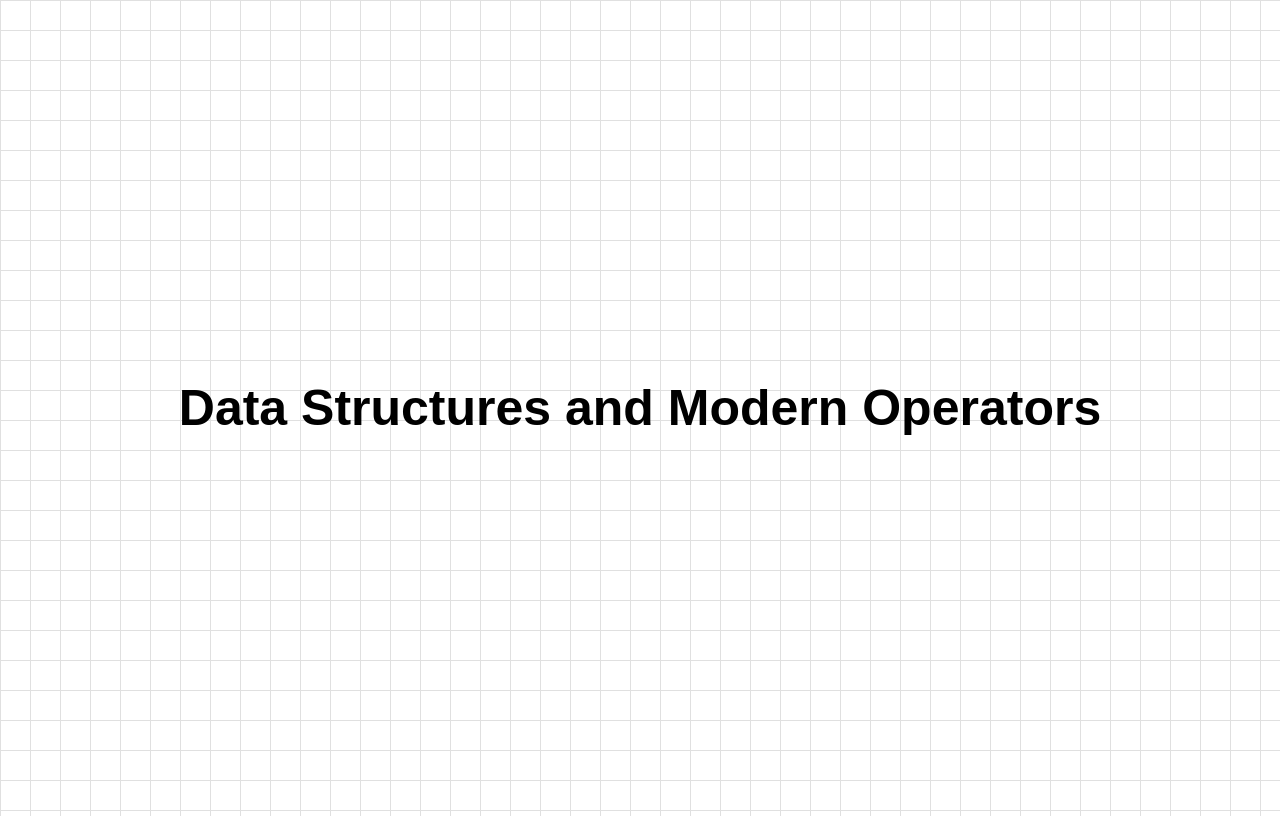
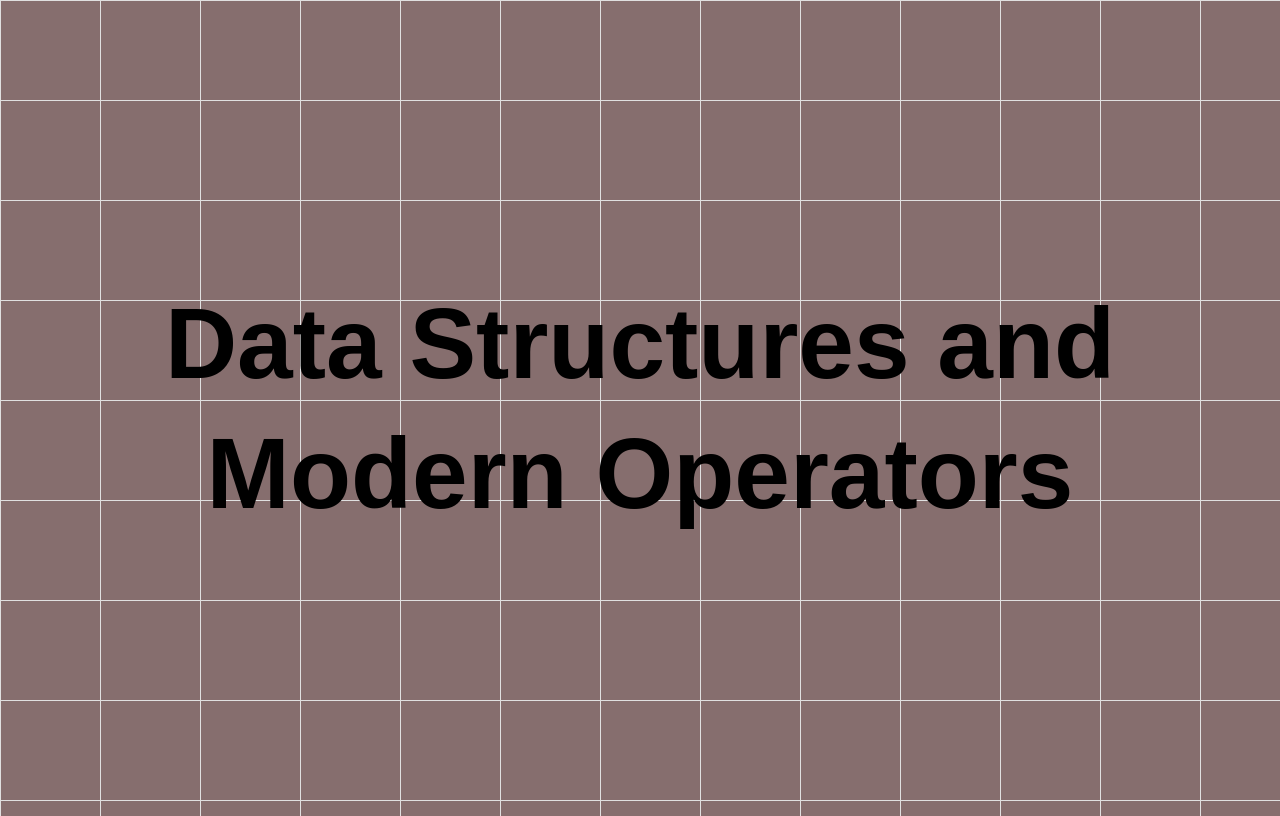
Before and after one commit to Harish-pasumarthi/learning-JavaScript, a plain HTML site: page practice9-Data-Structures-Operators/starter/index.html in a window 1280 px wide. Drawn offline with Linux system fonts and the light colour scheme.

Commit message:
adding the practice code of JS

```diff
--- a/practice9-Data-Structures-Operators/starter/index.html
+++ b/practice9-Data-Structures-Operators/starter/index.html
@@ -12,18 +12,18 @@
         align-items: center;
         background: linear-gradient(to top left, #0d89e9, #e500fe);
 
-        background-color: #fff;
+        background-color: #866e6e;
         background-image: linear-gradient(
             to right,
             #e0e0e0 1px,
             transparent 1px
           ),
           linear-gradient(to bottom, #e0e0e0 1px, transparent 1px);
-        background-size: 30px 30px;
+        background-size: 100px 100px;
       }
       h1 {
         font-family: sans-serif;
-        font-size: 50px;
+        font-size: 100px;
         line-height: 1.3;
         width: 100%;
         padding: 30px;
```
